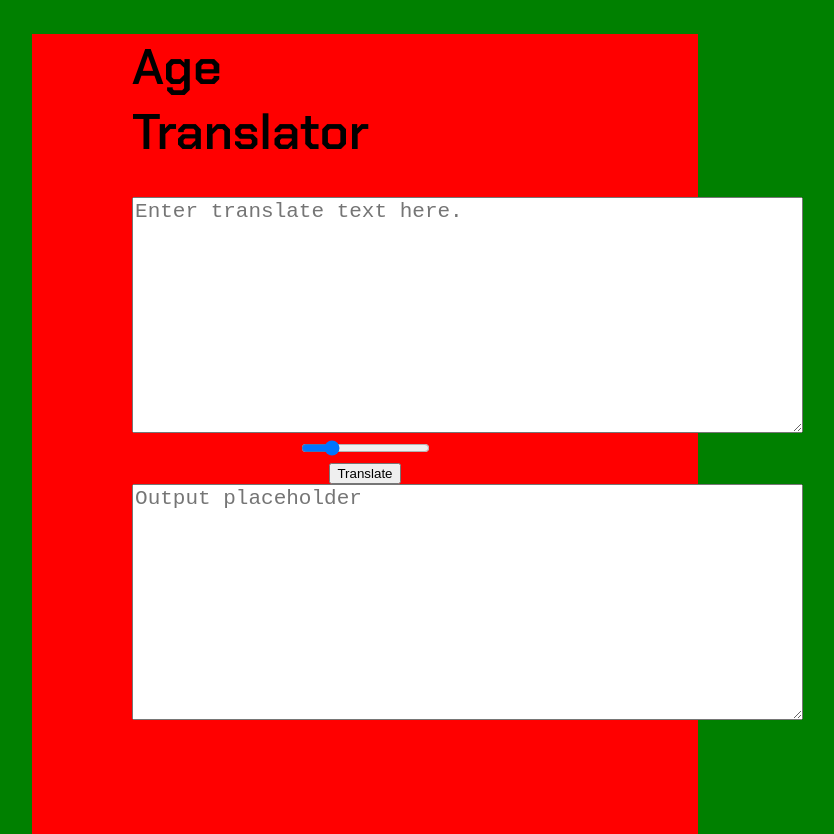
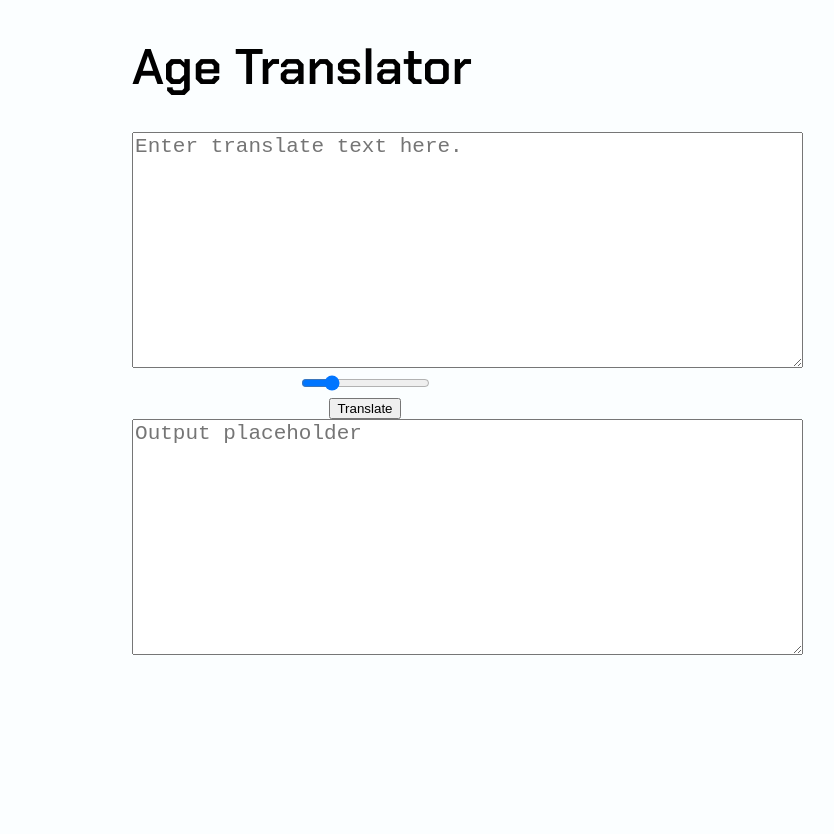
Before and after one commit to stellar-tech/age-translator, a plain HTML site: page public/index.html in a window 1280 px wide. Shown: the whole page, without its empty margins (275-1109 px from the left). Drawn offline with nearby package versions, Linux system fonts and the light colour scheme.

Commit message:
Remove colors used to show borders

```diff
--- a/public/base.css
+++ b/public/base.css
@@ -3,18 +3,17 @@ html {
 
     margin: 0 10%;
     padding: 0;
-    background-color: green;
 
     /* Drags body to bottom of page */
     height: 100%;
+
+    background-color: #FBFEFF;
 }
 
 body {
     margin: 0;
     padding: 0 15%;
     text-align: center;
-
-    background-color: red;
 
     /* Drags body to bottom of page */
     min-height: 100%;
@@ -27,9 +26,7 @@ h1 {
     font-size: 50px;
 
     /* Enables separation of words on title onto different lines */
-    max-width: 0px;
-
-    background-color: orange;
+    /* max-width: 0px; */
 }
 
 textarea {
```
